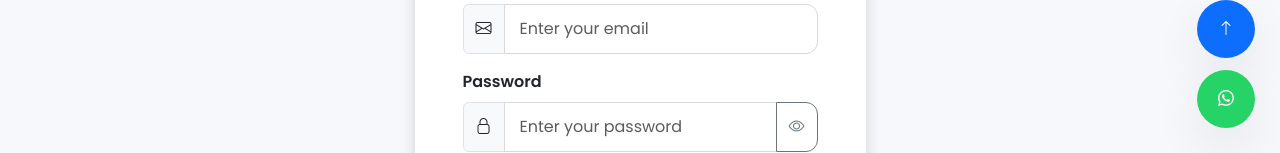
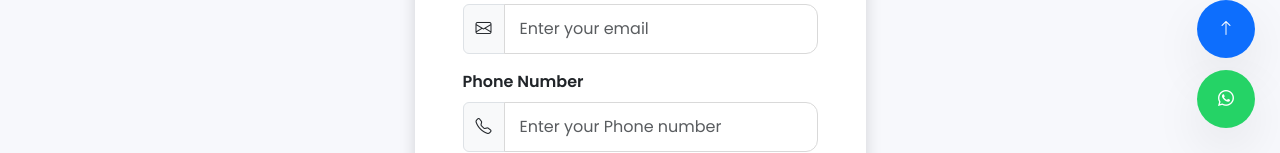
Before and after one commit to mshayar-git-hub/tool-shop-pro, a React (Vite) app in the folder frontend/faras/: page /register in a window 1280 px wide. Shown: the part 647-800 px from the top of the page. Built offline with nearby package versions, Linux system fonts and the light colour scheme.

Commit message:
bug fixed 3.0

```diff
--- a/frontend/faras/src/components/Signup.jsx
+++ b/frontend/faras/src/components/Signup.jsx
@@ -12,6 +12,7 @@ const Signup = () => {
     const [form, setForm] = useState({
         username: "",
         email: "",
+        phone_number:"",
         password: "",
         password2: ""
     })
@@ -87,6 +88,24 @@ const Signup = () => {
                                                         value={form.email}
                                                         onChange={handleChange}
                                                         placeholder="Enter your email" />
+                                                </div>
+                                            </div>
+
+
+                                            {/* <!-- Phone NUmber --> */}
+                                            <div className="mb-3">
+                                                <label className="form-label fw-semibold">Phone Number</label>
+                                                <div className="input-group">
+                                                    <span className="input-group-text">
+                                                        <i className="bi bi-telephone"></i>
+                                                    </span>
+                                                    <input
+                                                        type="tel"
+                                                        className="form-control"
+                                                        name="phone_number"
+                                                        value={form.phone_number}
+                                                        onChange={handleChange}
+                                                        placeholder="Enter your Phone number" />
                                                 </div>
                                             </div>
 
```
Also changed, not shown: 2 other files (tests, documents, lock files or other folders).
